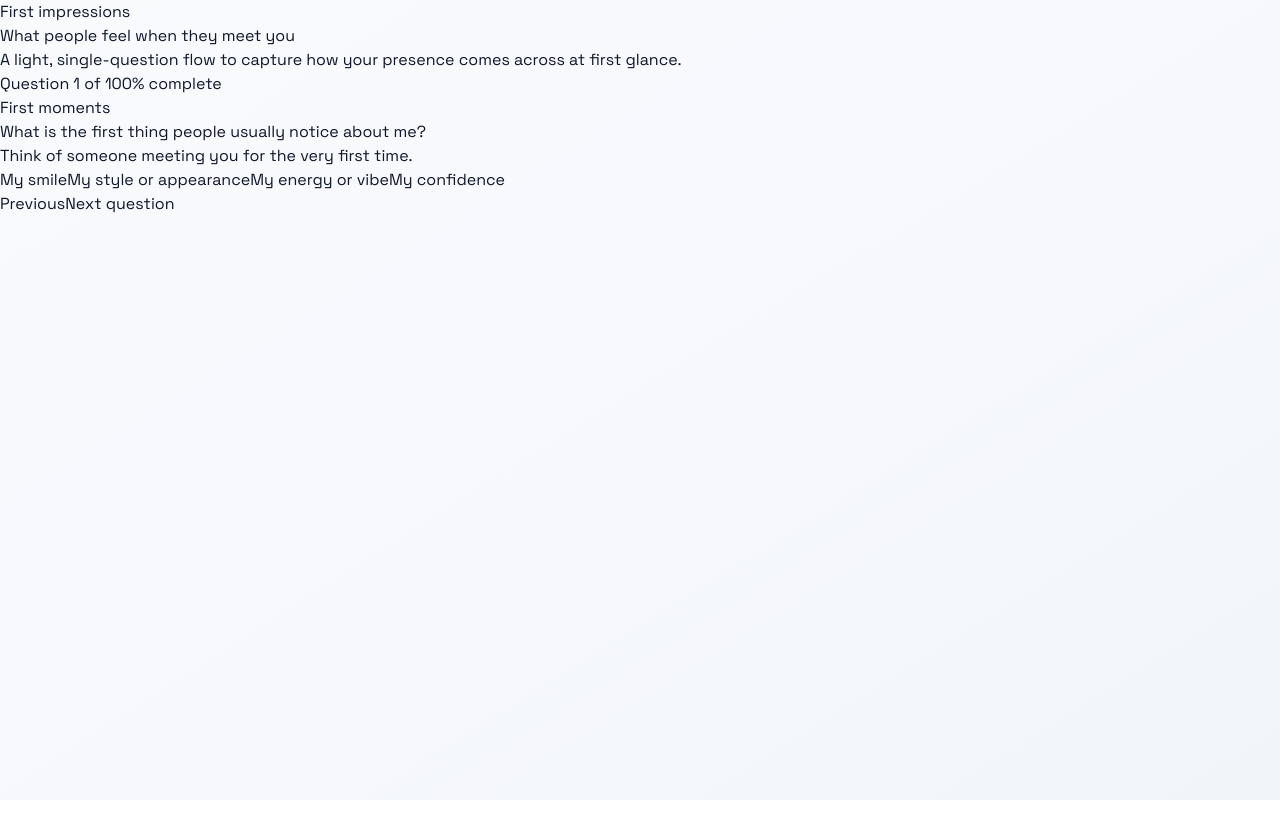
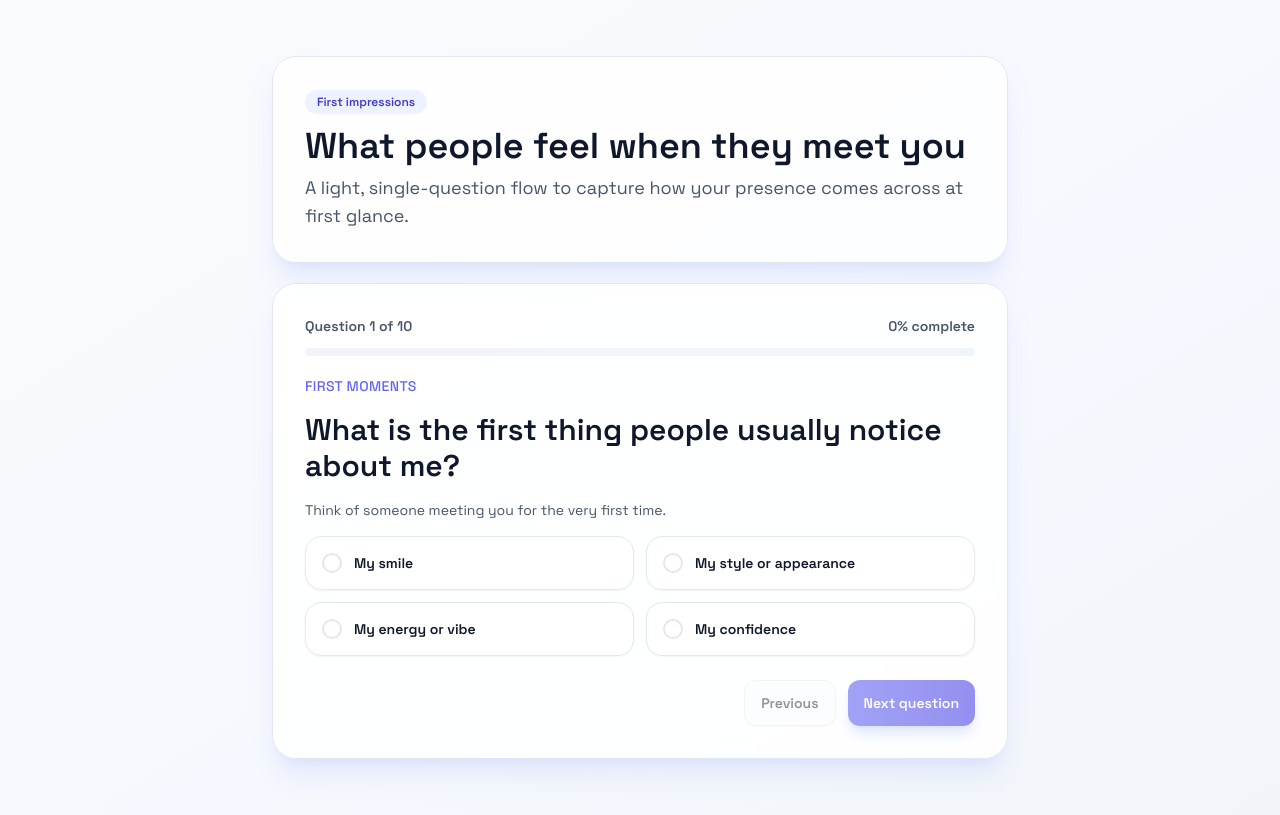
Before and after one commit to putupadang/react-questionnaire, a React (Vite) app: page / in a window 1280 px wide. Built offline with nearby package versions, Linux system fonts and the light colour scheme.

Commit message:
feat: add tailwind configuration with content paths for html and src files

```diff
--- a/tailwind.config.js
+++ b/tailwind.config.js
@@ -0,0 +1,8 @@
+/** @type {import('tailwindcss').Config} */
+export default {
+  content: ["./index.html", "./src/**/*.{js,ts,jsx,tsx}"],
+  theme: {
+    extend: {},
+  },
+  plugins: [],
+};
```
Also changed, not shown: 1 other file (tests, documents, lock files or other folders).
